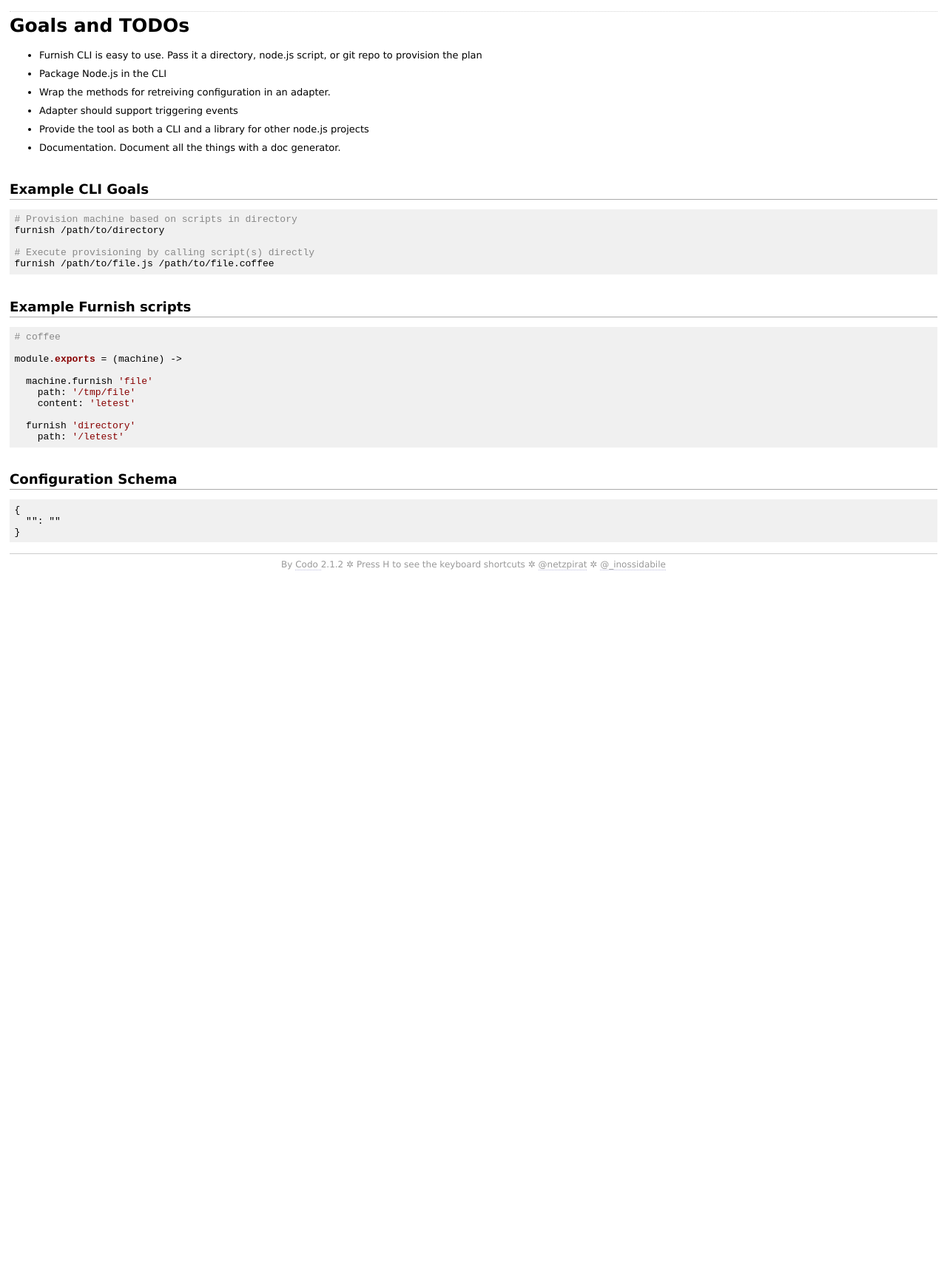
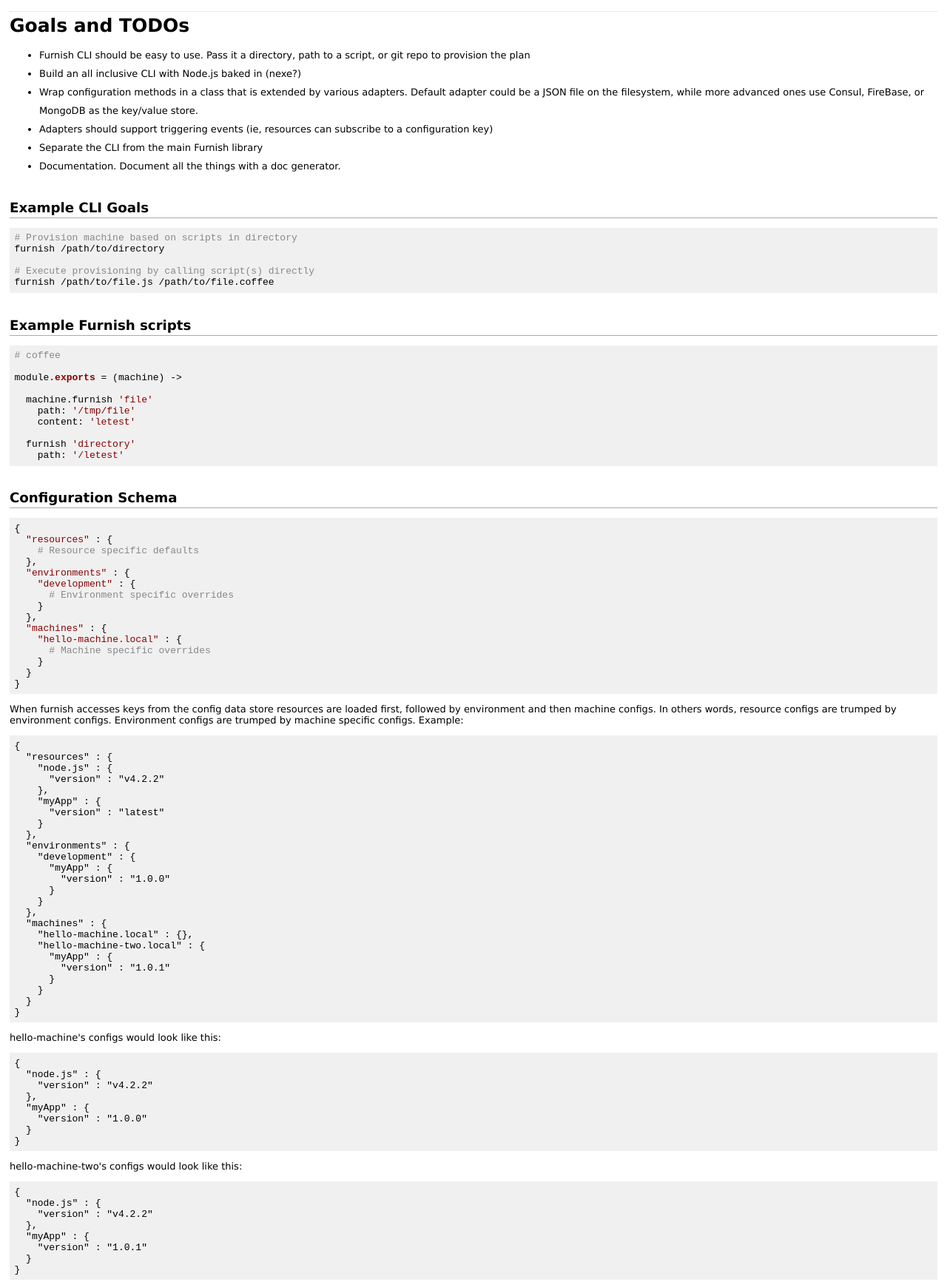
Before and after one commit to justmiles/furnish, a website: page docs/extra/README.md.html in a window 1280 px wide. Shown: the part 240-1973 px from the top of the page at 74% size. Before the commit the page ends 1025 px from the top, so only its background shows below. Drawn offline with Linux system fonts and the light colour scheme.

Commit message:
improving File resource

```diff
--- a/bin/furnish.js
+++ b/bin/furnish.js
@@ -13,7 +13,7 @@ furnish.events.on('loaded', function() {
 
 program
   .version(pkg.version)
-  .command('run [path]')
+  .command('*')
   .description('Run furnish against the path or file')
   .action(function(loadPath){
     console.log('furnishing %s with "%s"', os.hostname(), loadPath);
--- a/docs/extra/README.md.html
+++ b/docs/extra/README.md.html
@@ -40,11 +40,11 @@ cd examples
 furnish run node.js.coffee
 </code></pre><h1 id="goals-and-todos">Goals and TODOs</h1>
 <ul>
-<li>Furnish CLI is easy to use. Pass it a directory, node.js script, or git repo to provision the plan</li>
-<li>Package Node.js in the CLI</li>
-<li>Wrap the methods for retreiving configuration in an adapter.</li>
-<li>Adapter should support triggering events </li>
-<li>Provide the tool as both a CLI and a library for other node.js projects</li>
+<li>Furnish CLI should be easy to use. Pass it a directory, path to a script, or git repo to provision the plan</li>
+<li>Build an all inclusive CLI with Node.js baked in (nexe?)</li>
+<li>Wrap configuration methods in a class that is extended by various adapters. Default adapter could be a JSON file on the filesystem, while more advanced ones use Consul, FireBase, or MongoDB as the key/value store.</li>
+<li>Adapters should support triggering events (ie, resources can subscribe to a configuration key)</li>
+<li>Separate the CLI from the main Furnish library</li>
 <li>Documentation. Document all the things with a doc generator.</li>
 </ul>
 <h2 id="example-cli-goals">Example CLI Goals</h2>
@@ -66,7 +66,60 @@ module.exports = (machine) -&gt;
     path: &#39;/letest&#39;
 </code></pre><h2 id="configuration-schema">Configuration Schema</h2>
 <pre><code>{
-  &quot;&quot;: &quot;&quot;
+  &quot;resources&quot; : {
+    # Resource specific defaults
+  },
+  &quot;environments&quot; : {
+    &quot;development&quot; : {
+      # Environment specific overrides
+    }
+  },
+  &quot;machines&quot; : {
+    &quot;hello-machine.local&quot; : {
+      # Machine specific overrides
+    }
+  }
+}
+</code></pre><p>When furnish accesses keys from the config data store resources are loaded first, followed by environment and then machine configs. In others words, resource configs are trumped by environment configs. Environment configs are trumped by machine specific configs. Example:</p><pre><code>{
+  &quot;resources&quot; : {
+    &quot;node.js&quot; : {
+      &quot;version&quot; : &quot;v4.2.2&quot;
+    },
+    &quot;myApp&quot; : {
+      &quot;version&quot; : &quot;latest&quot;
+    }
+  },
+  &quot;environments&quot; : {
+    &quot;development&quot; : {
+      &quot;myApp&quot; : {
+        &quot;version&quot; : &quot;1.0.0&quot;
+      }
+    }
+  },
+  &quot;machines&quot; : {
+    &quot;hello-machine.local&quot; : {},
+    &quot;hello-machine-two.local&quot; : {
+      &quot;myApp&quot; : {
+        &quot;version&quot; : &quot;1.0.1&quot;
+      }
+    }
+  }
+}
+</code></pre><p>hello-machine&#39;s configs would look like this:</p><pre><code>{
+  &quot;node.js&quot; : {
+    &quot;version&quot; : &quot;v4.2.2&quot;
+  },
+  &quot;myApp&quot; : {
+    &quot;version&quot; : &quot;1.0.0&quot;
+  }
+}
+</code></pre><p>hello-machine-two&#39;s configs would look like this:</p><pre><code>{
+  &quot;node.js&quot; : {
+    &quot;version&quot; : &quot;v4.2.2&quot;
+  },
+  &quot;myApp&quot; : {
+    &quot;version&quot; : &quot;1.0.1&quot;
+  }
 }
 </code></pre>
       </div>
```
Also changed, not shown: examples/node.js.coffee (+19 -6 lines), src/core/Extract.coffee (+8 -3 lines), src/core/File.coffee (+9 -3 lines), src/lib/Resource.coffee (+11 -8 lines), README.md.
